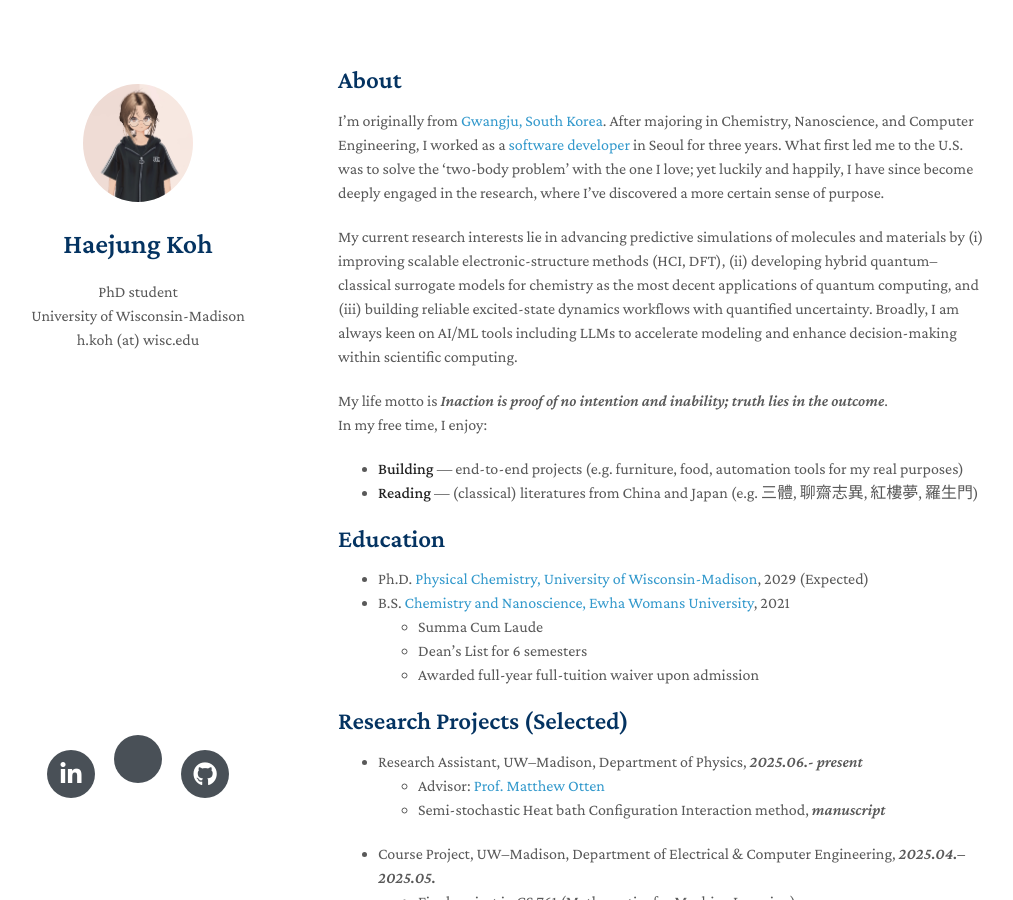
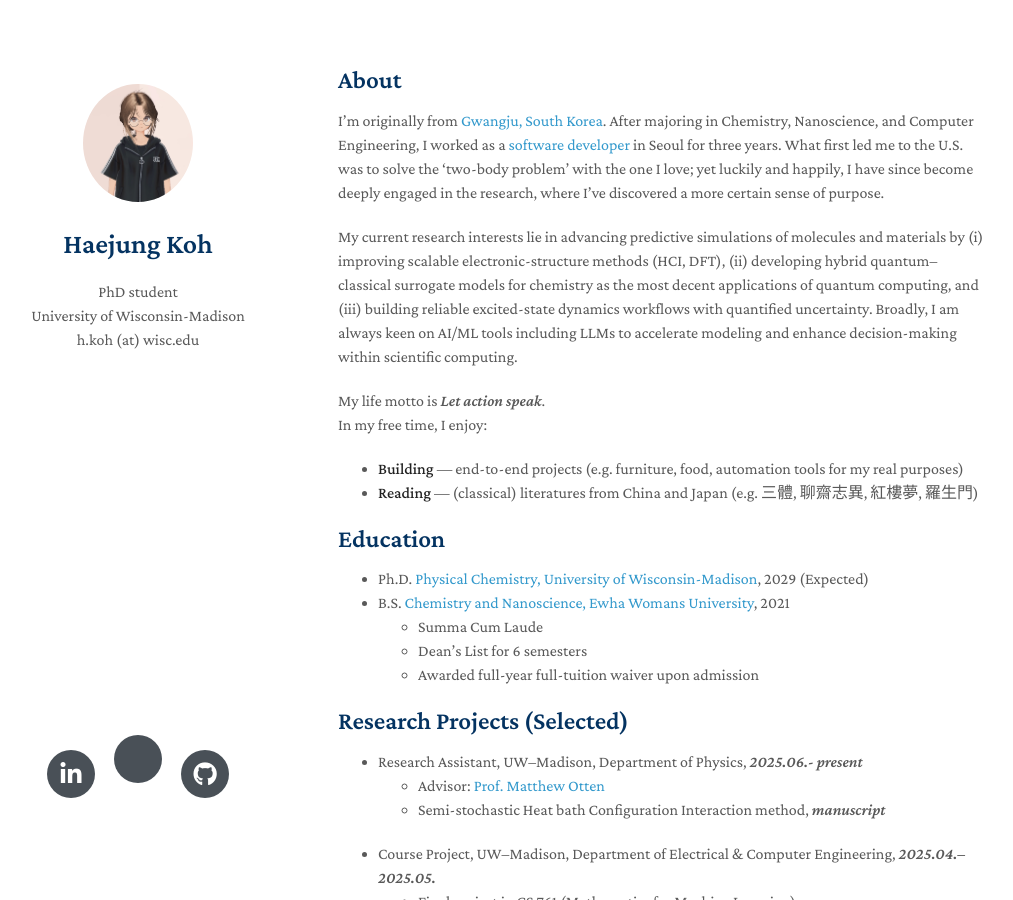
Before and after one commit to MaximHelio/MaximHelio.github.io, a Jekyll site: the page built from index.md, in a window 1280 px wide and 900 px high. Shown: the whole window, without its empty margins (132-1145 px from the left). Built offline with Jekyll 4.4.1, drawn with Linux system fonts in a browser that asks for light colours; nearby versions of some CDN libraries; a style sheet for code colours, icons or effects is not loaded; our own code applies the rules of GitHub Pages for plain Markdown files.

Commit message:
Add first

```diff
--- a/index.md
+++ b/index.md
@@ -7,7 +7,7 @@ I’m originally from [Gwangju, South Korea](https://en.wikipedia.org/wiki/Gwang
 
 My current research interests lie in advancing predictive simulations of molecules and materials by (i) improving scalable electronic-structure methods (HCI, DFT), (ii) developing hybrid quantum–classical surrogate models for chemistry as the most decent applications of quantum computing, and (iii) building reliable excited-state dynamics workflows with quantified uncertainty. Broadly, I am always keen on AI/ML tools including LLMs to accelerate modeling and enhance decision-making within scientific computing.
 
-My life motto is *Inaction is proof of no intention and inability; truth lies in the outcome*.\\
+My life motto is *Let action speak*.\\
 In my free time, I enjoy:
 - **Building** — end-to-end projects (e.g. furniture, food, automation tools for my real purposes)
 - **Reading** — (classical) literatures from China and Japan (e.g. 三體, 聊齋志異, 紅樓夢, 羅生門)
```
